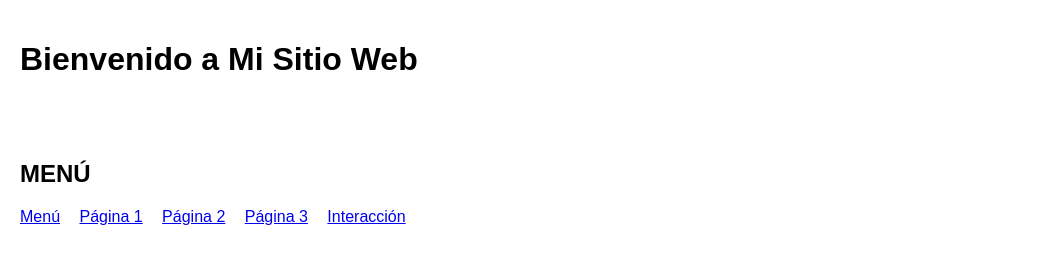
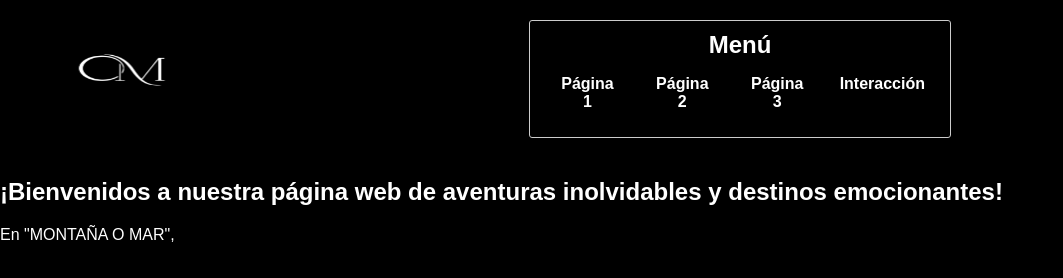
Before and after one commit to enriqueM02/Programacion-web, a plain HTML site: page Tarea_sitioWeb/index.html in a window 1280 px wide. Shown: the whole page, without its empty margins (0-1063 px from the left). Drawn offline with Linux system fonts and the light colour scheme.

Commit message:
fondo negro

```diff
--- a/Tarea_sitioWeb/index.html
+++ b/Tarea_sitioWeb/index.html
@@ -1,23 +1,37 @@
 <!DOCTYPE html>
 <html>
+
 <head>
-    <title>Mi Sitio Web</title>
+    <title>OM viajes seguros</title>
     <link rel="stylesheet" type="text/css" href="styles.css">
 </head>
+
 <body>
     <header>
-        <h1>Bienvenido a Mi Sitio Web</h1>
-    </header>
+        <img src="./Imagenes/logo.png" alt="Logo de la empresa" width="200" height="90">
 
+        <div class="menu-box">
+            <h2>Menú</h2>
             <nav>
-        <h2>MENÚ</h2>
                 <ul>
-            <li><a href="menu.html">Menú</a></li>
                     <li><a href="pagina1.html">Página 1</a></li>
                     <li><a href="pagina2.html">Página 2</a></li>
                     <li><a href="pagina3.html">Página 3</a></li>
                     <li><a href="interaccion.html">Interacción</a></li>
                 </ul>
             </nav>
+        </div>
+    </header>
+
+    <main>
+        <h2>¡Bienvenidos a nuestra página web de aventuras inolvidables y destinos emocionantes! </h2>
+        <p>En "MONTAÑA O MAR", </p>
+    </main>
+
+
+
+
+
 </body>
+
 </html>
--- a/Tarea_sitioWeb/styles.css
+++ b/Tarea_sitioWeb/styles.css
@@ -3,30 +3,57 @@ body {
     font-family: Arial, sans-serif;
     margin: 0;
     padding: 0;
+    background-color: black;
+    color: white;
 }
 
-header, nav, main, footer {
+header {
+    background-color: black;
     padding: 20px;
+    display: flex;
+    justify-content: space-between;
+    align-items: center;
 }
 
-/* Estilos de navegación */
-nav ul {
+/* Estilo del logo.png */
+header img {
+    box-shadow: 0 2px 4px rgba(0, 0, 0, 0.1);
+    margin: 0;
+}
+
+/* Estilo del menu */
+.menu-box {
+    border: 1px solid #ccc;
+    padding: 10px;
+    background-color: #000000;
+    border-radius: 3px;
+    box-shadow: 0 1px 2px rgba(0, 0, 0, 0.1);
+    text-align: center;
+    width: 400px;
+    max-height: 300px;
+    overflow-y: auto;
+    margin: 0 auto; /* Centrar horizontalmente */
+}
+
+.menu-box h2 {
+    margin: 0;
+}
+
+.menu-box nav ul {
     list-style: none;
     padding: 0;
+    display: flex; /* Mostrar las opciones en forma horizontal */
+    justify-content: center; /* Centrar las opciones horizontalmente */
 }
 
-nav ul li {
-    display: inline;
-    margin-right: 15px;
+.menu-box nav ul li {
+    margin: 0 15px; /* Espaciado entre las opciones */
 }
 
-/* Estilos de botones */
-button {
-    padding: 10px 20px;
-    background-color: #007BFF;
+.menu-box nav ul li a {
+    text-decoration: none;
     color: white;
-    border: none;
-    cursor: pointer;
+    font-weight: bold;
 }
 
-/* Resto de estilos según tu preferencia */
+/* Resto de tus estilos */
```
Also changed, not shown: Tarea_sitioWeb/interaccion.html (+6 -1 lines), Tarea_sitioWeb/menu.html (deleted, +0 -22 lines), Tarea_sitioWeb/pagina1.html (+8 -3 lines), Tarea_sitioWeb/pagina2.html (+7 -1 lines), Tarea_sitioWeb/pagina3.html (+6 -1 lines), Tarea_sitioWeb/Imagenes/logo.png (added). Lines whose indentation alone changed are shown as unchanged.
